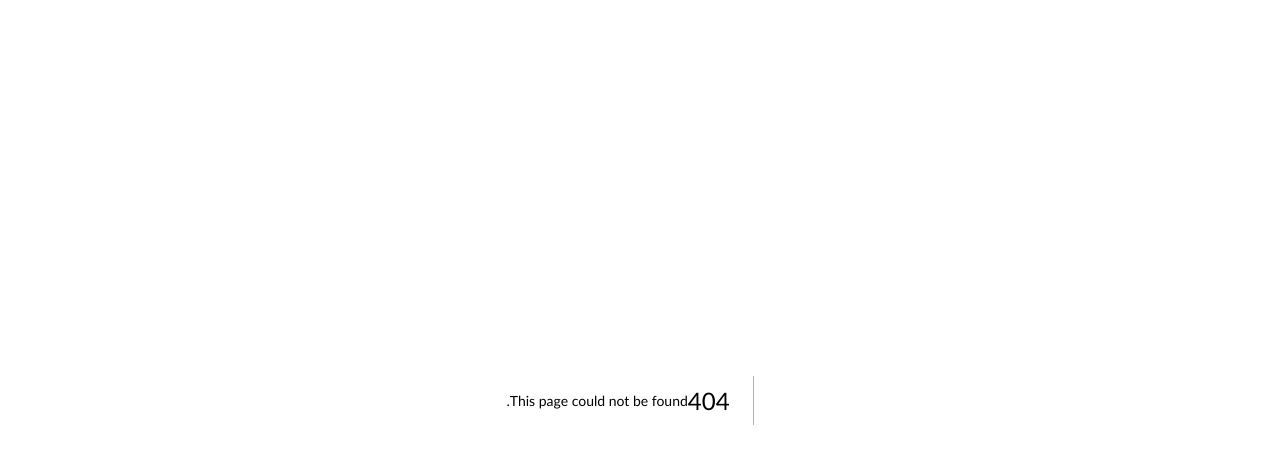
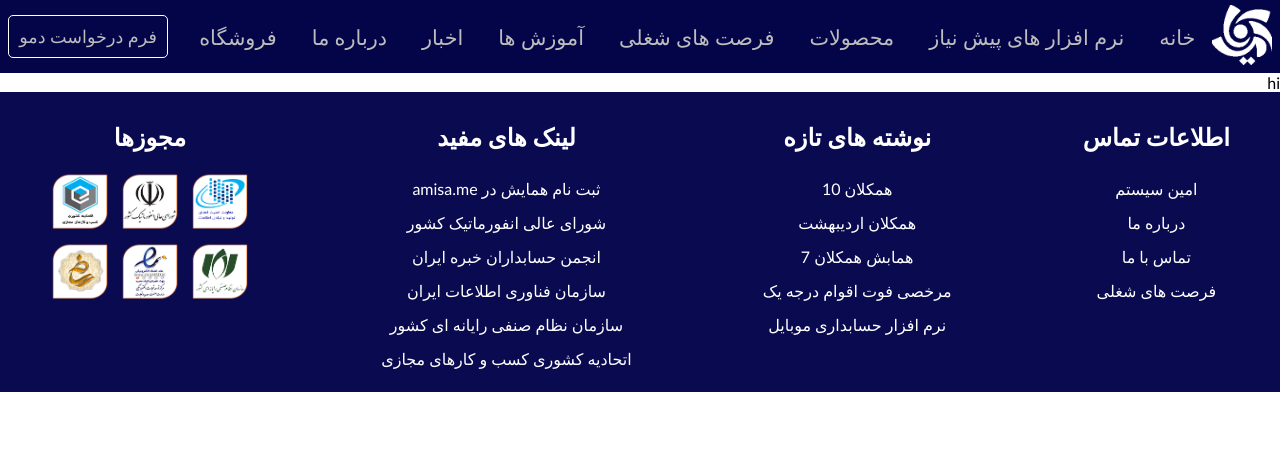
Before and after one commit to vafa2020/NextProject, a Next.js app: page /software in a window 1280 px wide. Before the commit this address had no page. Shown: the top 464 px of the page. Built offline with nearby package versions, Linux system fonts and the light colour scheme.

Commit message:
create file layout and wrapper on pages

```diff
--- a/component/header/Header.js
+++ b/component/header/Header.js
@@ -7,7 +7,7 @@ const Header = () => {
   return (
     <div className={classes.header}>
       <div className={classes.logo}>
-        <Image src={logo} alt="logo" width={60} height={60} />
+        <Image src={logo} width={60} height={60} alt="logo project" />
       </div>
       <nav className={classes.nav}>
         <ul className={classes.items}>
@@ -17,7 +17,7 @@ const Header = () => {
             </Link>
           </li>
           <li className={classes.item}>
-            <Link className={classes.link} href="softWare">
+            <Link className={classes.link} href="software">
               نرم افزار های پیش نیاز
             </Link>
           </li>
@@ -54,7 +54,9 @@ const Header = () => {
         </ul>
       </nav>
       <div className={classes.demoBox}>
-        <Link className={classes.demoLink}href="demo">فرم درخواست دمو</Link>
+        <Link className={classes.demoLink} href="demo">
+          فرم درخواست دمو
+        </Link>
       </div>
     </div>
   );
--- a/component/menuFooter/MenuFooter.js
+++ b/component/menuFooter/MenuFooter.js
@@ -1,4 +1,5 @@
 import Image from "next/image";
+import Link from "next/link";
 import classes from "../../styles/menuFooter.module.css";
 const MenuFooter = ({ data }) => {
   return (
@@ -6,14 +7,16 @@ const MenuFooter = ({ data }) => {
       <h2 className={classes.title}>{data.title}</h2>
       {data.title === "مجوزها" ? (
         <ul className={classes.itemsImages}>
-          {data.items.map((item, index) => (
-            <Image className={classes.image} key={index} src={item} />
-          ))}
+          {data.items.map((item, index) => {
+            return <Image className={classes.image} key={index} src={item} alt="logo footer project"/>;
+          })}
         </ul>
       ) : (
         <ul className={classes.items}>
           {data.items.map((item, index) => (
-            <li className={classes.item} key={index}>{item}</li>
+            <li className={classes.item} key={index}>
+              {item}
+            </li>
           ))}
         </ul>
       )}
--- a/component/product/Product.js
+++ b/component/product/Product.js
@@ -5,7 +5,7 @@ const Product = ({ title, src, paragraph, alt }) => {
   return (
     <div className={classes.partBox}>
       <span className={classes.gifBox}>
-        <Image src={src} className={classes.image} alt={alt} />
+        <Image src={src} className={classes.image} alt="logo product"/>
       </span>
       <div className={classes.boxPart}>
         <h2 className={classes.titlePart}>{title}</h2>
--- a/component/tab/Tab.js
+++ b/component/tab/Tab.js
@@ -24,7 +24,7 @@ const Tab = ({ data }) => {
                 <Image
                   className={classes.image}
                   src={item.Src}
-                  alt={item.Alt}
+
                 />
               </div>
               <div className={classes.content}>
--- /dev/null
+++ b/layout/index.js
@@ -0,0 +1,13 @@
+import Footer from "../component/footer/Footer";
+import Header from "../component/header/Header";
+
+const Layout = ({ children }) => {
+  return (
+    <>
+      <Header />
+      <main>{children}</main>
+      <Footer />
+    </>
+  );
+};
+export default Layout;
--- /dev/null
+++ b/pages/software/index.js
@@ -0,0 +1,10 @@
+import Layout from "../../layout";
+
+const SoftWare = () => {
+  return (
+    <Layout>
+      <div>hi</div>
+    </Layout>
+  );
+};
+export default SoftWare;
--- a/styles/Header.module.css
+++ b/styles/Header.module.css
@@ -24,11 +24,13 @@
   border-bottom: 1px solid rgb(68, 138, 245);
 }
 .demoLink {
-  padding: 8px;
+  padding: 10px;
   font-size: 1.1rem;
+  border: 1px solid #fff;
+  border-radius: 5px;
 }
 .demoLink:hover {
-  background-color: rgb(68, 138, 245);
-  padding: 8px;
-  border-radius: 2px;
+  padding: 10px;
+  background-color: #7fabd1;
+  color: #fff;
 }
```
Also changed, not shown: component/accordion/Accordion.js (+15 -4 lines), data/DataProduct.js (+8 -8 lines), pages/index.js (+8 -6 lines), 1 other file (tests, documents, lock files or other folders).
